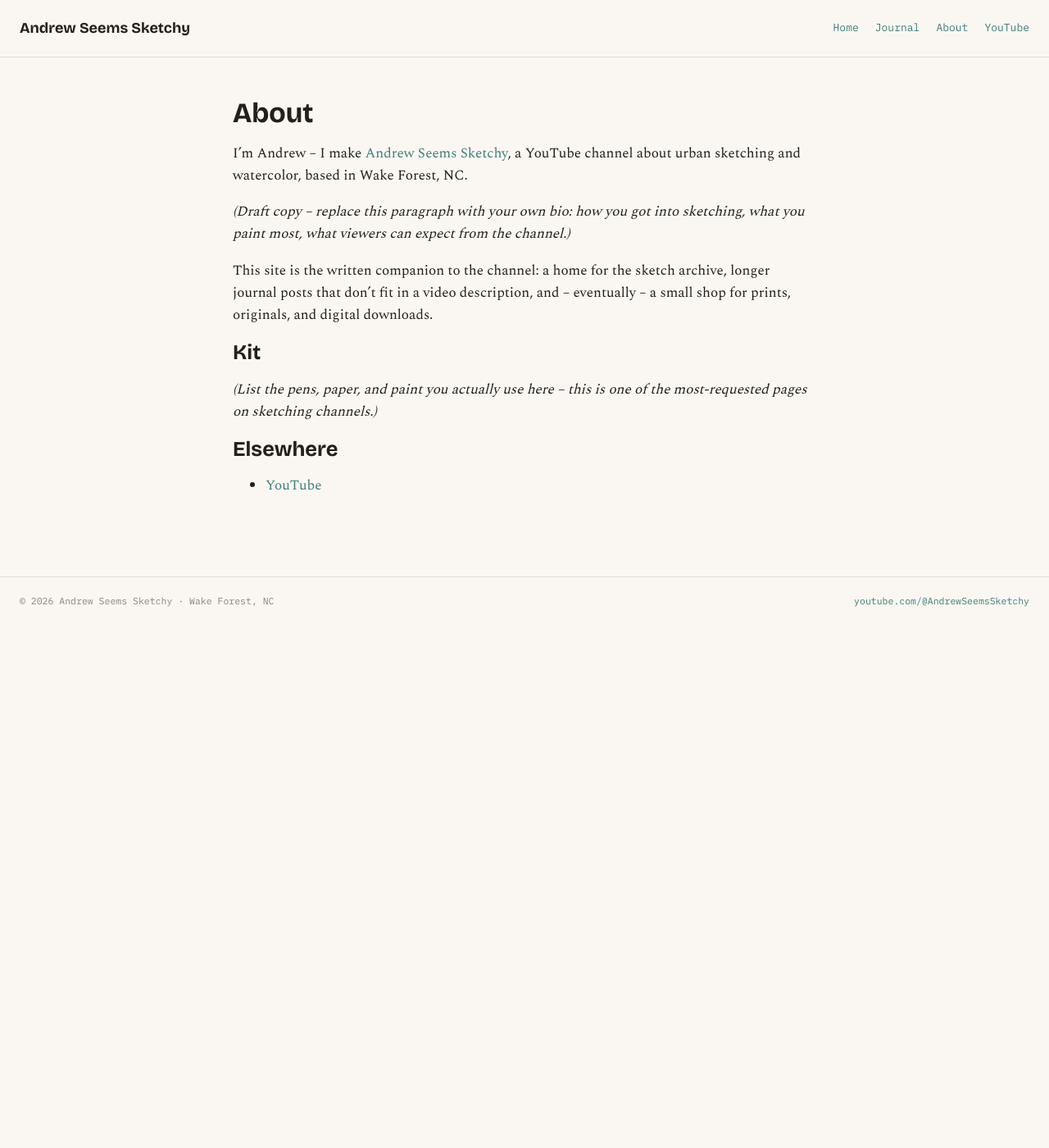
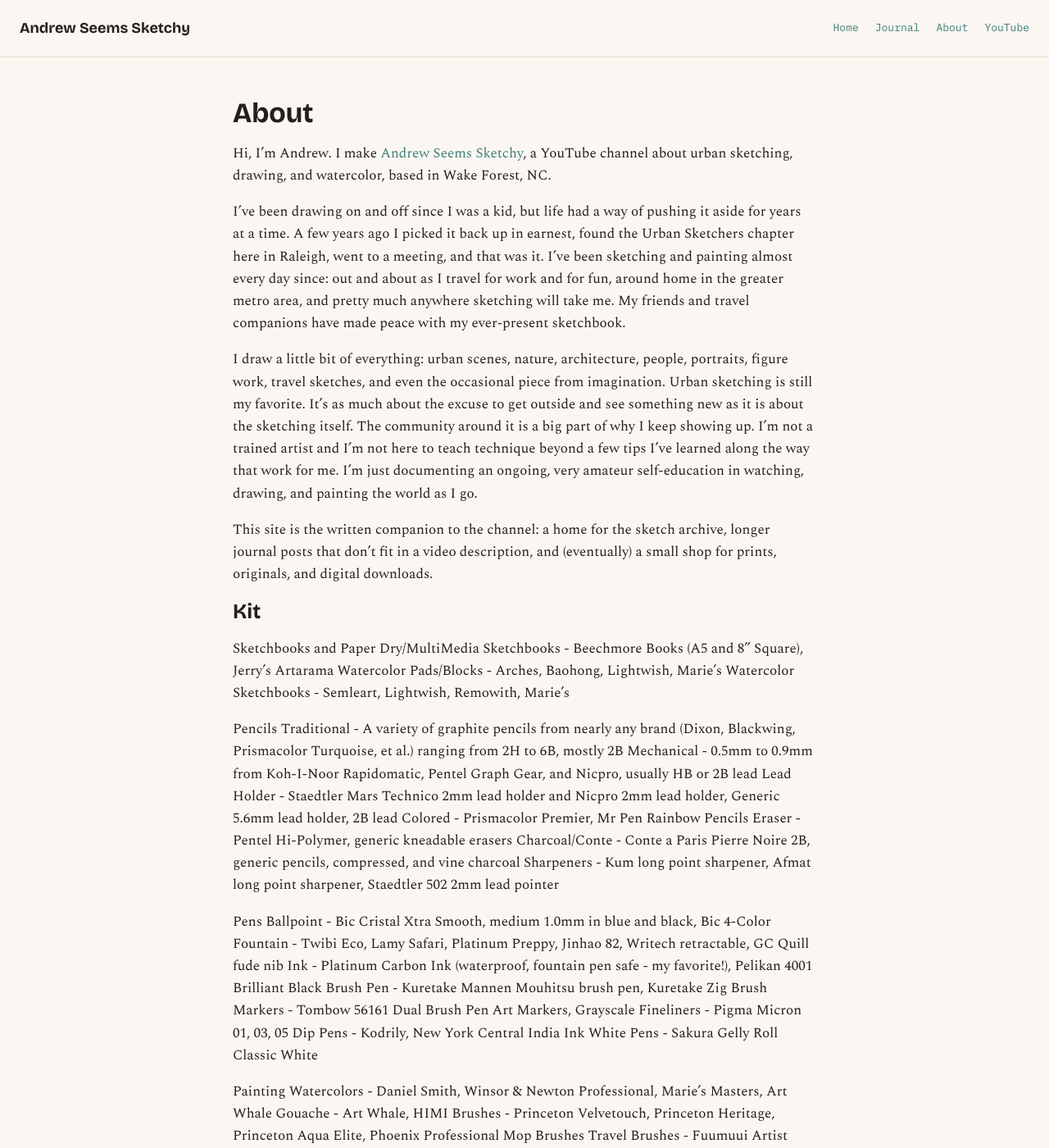
Before and after one commit to adauria/andrewseemssketchy.github.io, a Jekyll site: the page built from about.md, in a window 1280 px wide and 1400 px high. Shown: the whole window at 82% size. Built offline with Jekyll 4.4.1, drawn with Linux system fonts in a browser that asks for light colours; some of the changed text lies outside the part shown.

Commit message:
Add real about page info

```diff
--- a/about.md
+++ b/about.md
@@ -6,16 +6,49 @@
 
 # About
 
-I'm Andrew -- I make [Andrew Seems Sketchy](https://www.youtube.com/@AndrewSeemsSketchy), a YouTube channel about urban sketching and watercolor, based in Wake Forest, NC.
+Hi, I'm Andrew. I make [Andrew Seems Sketchy](https://www.youtube.com/@AndrewSeemsSketchy), a YouTube channel about urban sketching, drawing, and watercolor, based in Wake Forest, NC.
 
-*(Draft copy -- replace this paragraph with your own bio: how you got into sketching, what you paint most, what viewers can expect from the channel.)*
+I've been drawing on and off since I was a kid, but life had a way of pushing it aside for years at a time. A few years ago I picked it back up in earnest, found the Urban Sketchers chapter here in Raleigh, went to a meeting, and that was it. I've been sketching and painting almost every day since: out and about as I travel for work and for fun, around home in the greater metro area, and pretty much anywhere sketching will take me. My friends and travel companions have made peace with my ever-present sketchbook.
 
-This site is the written companion to the channel: a home for the sketch archive, longer journal posts that don't fit in a video description, and -- eventually -- a small shop for prints, originals, and digital downloads.
+I draw a little bit of everything: urban scenes, nature, architecture, people, portraits, figure work, travel sketches, and even the occasional piece from imagination. Urban sketching is still my favorite. It's as much about the excuse to get outside and see something new as it is about the sketching itself. The community around it is a big part of why I keep showing up. I'm not a trained artist and I'm not here to teach technique beyond a few tips I've learned along the way that work for me. I'm just documenting an ongoing, very amateur self-education in watching, drawing, and painting the world as I go.
+
+This site is the written companion to the channel: a home for the sketch archive, longer journal posts that don't fit in a video description, and (eventually) a small shop for prints, originals, and digital downloads.
 
 ## Kit
 
-*(List the pens, paper, and paint you actually use here -- this is one of the most-requested pages on sketching channels.)*
+Sketchbooks and Paper
+Dry/MultiMedia Sketchbooks - Beechmore Books (A5 and 8" Square), Jerry's Artarama
+Watercolor Pads/Blocks - Arches, Baohong, Lightwish, Marie's
+Watercolor Sketchbooks - Semleart, Lightwish, Remowith, Marie's
+
+Pencils
+Traditional - A variety of graphite pencils from nearly any brand (Dixon, Blackwing, Prismacolor Turquoise, et al.) ranging from 2H to 6B, mostly 2B
+Mechanical - 0.5mm to 0.9mm from Koh-I-Noor Rapidomatic, Pentel Graph Gear, and Nicpro, usually HB or 2B lead
+Lead Holder - Staedtler Mars Technico 2mm lead holder and Nicpro 2mm lead holder, Generic 5.6mm lead holder, 2B lead
+Colored - Prismacolor Premier, Mr Pen Rainbow Pencils
+Eraser - Pentel Hi-Polymer, generic kneadable erasers
+Charcoal/Conte - Conte a Paris Pierre Noire 2B, generic pencils, compressed, and vine charcoal
+Sharpeners - Kum long point sharpener, Afmat long point sharpener, Staedtler 502 2mm lead pointer
+
+Pens
+Ballpoint - Bic Cristal Xtra Smooth, medium 1.0mm in blue and black, Bic 4-Color
+Fountain - Twibi Eco, Lamy Safari, Platinum Preppy, Jinhao 82, Writech retractable, GC Quill fude nib
+Ink - Platinum Carbon Ink (waterproof, fountain pen safe - my favorite!), Pelikan 4001 Brilliant Black
+Brush Pen - Kuretake Mannen Mouhitsu brush pen, Kuretake Zig
+Brush Markers - Tombow 56161 Dual Brush Pen Art Markers, Grayscale
+Fineliners - Pigma Micron 01, 03, 05
+Dip Pens - Kodrily, New York Central India Ink
+White Pens - Sakura Gelly Roll Classic White
+
+Painting
+Watercolors - Daniel Smith, Winsor & Newton Professional, Marie's Masters, Art Whale
+Gouache - Art Whale, HIMI
+Brushes - Princeton Velvetouch, Princeton Heritage, Princeton Aqua Elite, Phoenix Professional Mop Brushes
+Travel Brushes - Fuumuui Artist Travel Paint Brushes, Tumuarta
+Water Brushes - Pentel Aquash Large
+Palette - Ceramic for studio, Meeden Tin Palette
 
 ## Elsewhere
 
 - [YouTube](https://www.youtube.com/@AndrewSeemsSketchy)
+- [Instagram](https://www.instagram.com/adauria1975/)
```
